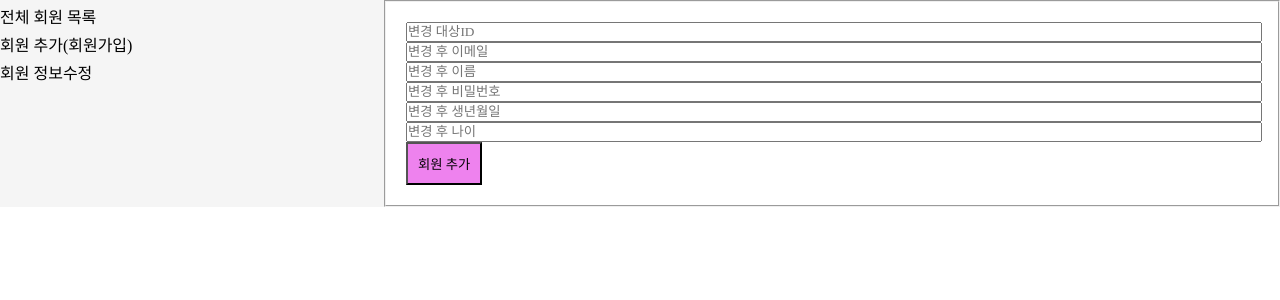
After one commit to Fitalux/web2023-PHP, a PHP site: page /sample/sample03.php in a window 1280 px wide. The commit adds this page. Shown: the top 300 px of the page. Run offline with PHP 8.4, Linux system fonts and the light colour scheme; some web fonts are replaced.

Commit message:
2023.03.27

```diff
--- /dev/null
+++ b/sample/aside.php
@@ -0,0 +1,7 @@
+<ul>
+    <li><a href="sample01.php">전체 회원 목록</a></li>
+    <li><a href="sample02.php">회원 추가(회원가입)</a></li>
+    <li><a href="sample03.php">회원 정보수정</a></li>
+    <li><a href="sample04.php"></a></li>
+    <li><a href="sample05.php"></a></li>
+</ul>
--- /dev/null
+++ b/sample/css/style.css
@@ -0,0 +1,39 @@
+
+* {
+    margin: 0;
+    padding: 0;
+    font-family: 'Tmon';
+}
+a {
+    text-decoration: none;
+    color: #000;
+}
+li {
+    list-style: none;
+    margin: 4px 0;
+}
+main{
+    display: flex;
+    justify-content:  space-between;
+}
+aside {
+    width: 30%;
+    background-color: #f5f5f5;
+}
+section {
+    width: 70%;
+}
+table tr td {
+    padding: 5px;
+}
+fieldset {
+    padding: 20px;
+}
+input {
+    width: 100%;
+}
+button {
+    background-color: violet;
+    color: #000;
+    padding: 10px;
+}
--- /dev/null
+++ b/sample/sample03.php
@@ -0,0 +1,34 @@
+<!DOCTYPE html>
+<html lang="en">
+<head>
+    <meta charset="UTF-8">
+    <meta http-equiv="X-UA-Compatible" content="IE=edge">
+    <meta name="viewport" content="width=device-width, initial-scale=1.0">
+    <title>Document</title>
+
+    <link href="https://webfontworld.github.io/tmon/Tmon.css" rel="stylesheet">
+    <link href="css/style.css" rel="stylesheet">
+</head>
+<body>
+    <main>
+        <aside>
+            <?php
+                include "aside.php";
+            ?>
+        </aside>
+        <section>
+            <form action="sample03-save.php" name="same" method="post">
+                    <fieldset>
+                        <input type="text" name="memberID" placeholder="변경 대상ID">
+                        <input type="email" name="youEmail" placeholder="변경 후 이메일">
+                        <input type="text" name="youName" placeholder="변경 후 이름">
+                        <input type="password" name="youPass" placeholder="변경 후 비밀번호">
+                        <input type="text" name="youBirth" placeholder="변경 후 생년월일">
+                        <input type="text" name="youAge" placeholder="변경 후 나이">
+                        <button type="submit">회원 추가</button>
+                    </fieldset>
+                </form>
+        </section>
+    </main>
+</body>
+</html>
```
Also changed, not shown: connect/connect.php (+12 -1 lines), index.php (+14 -14 lines), sample/sample01.php (added, +49 -0 lines), sample/sample02-save.php (added, +17 -0 lines), sample/sample02.php (added, +33 -0 lines), sample/sample03-save.php (added, +18 -0 lines), sample/sample04.php (added, +22 -0 lines), sample/sample05.php (added, +22 -0 lines).
